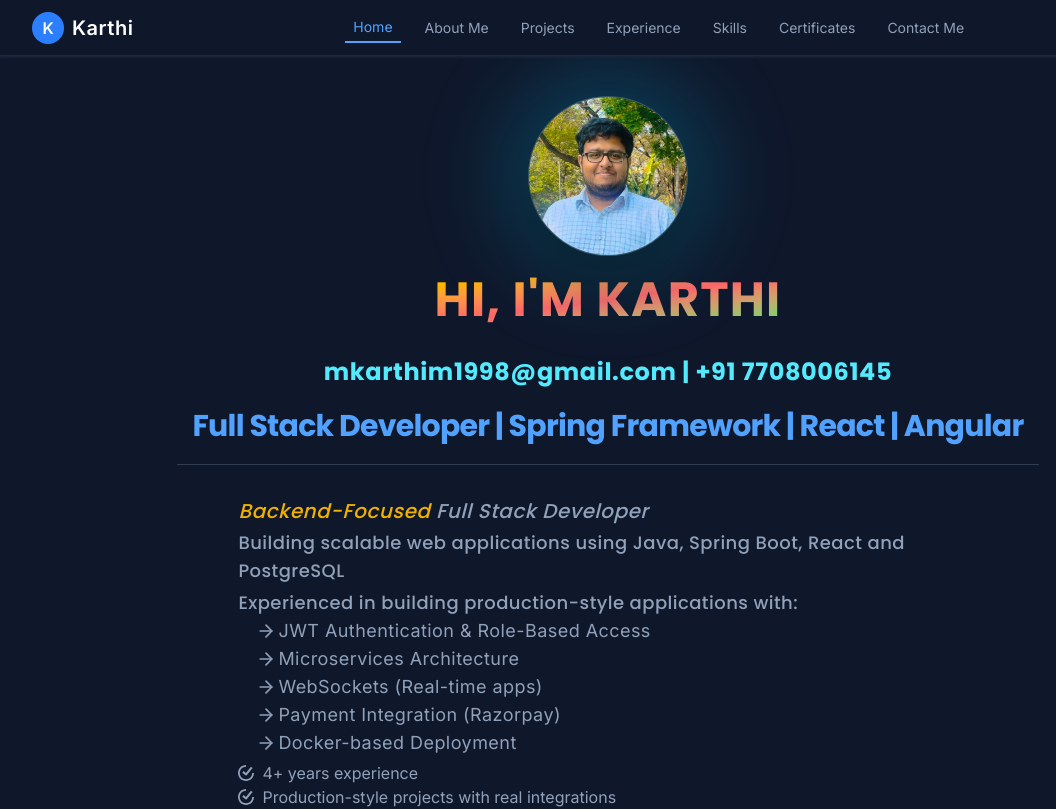
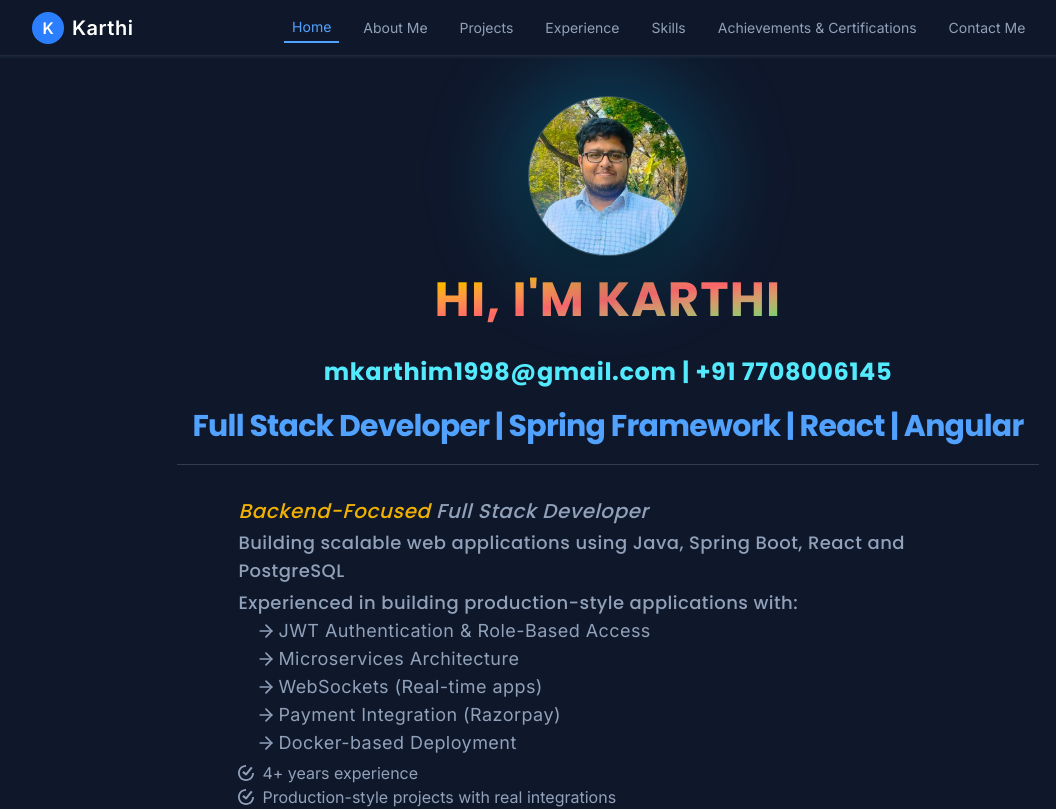
Before and after one commit to karthi-mr/my-portfolio, a React (Vite) app: page /home in a window 1280 px wide. Shown: the top 809 px of the page, without its empty margins (32-1088 px from the left). Built offline with nearby package versions, Linux system fonts and the light colour scheme.

Commit message:
minor fix

```diff
--- a/src/pages/Certificates.tsx
+++ b/src/pages/Certificates.tsx
@@ -26,7 +26,7 @@ function Certificates(): ReactElement {
           className="text-2xl md:text-5xl tracking-wide mb-3 font-bold bg-linear-to-r
           from-blue-400 via-purple-400 to-cyan-400 bg-clip-text text-transparent uppercase"
         >
-          Certificates
+          Achievements & Certifications
         </h1>
         <hr
           className="w-full h-0.5 border-0 bg-linear-to-r from-blue-400 via-purple-400 to-cyan-400"
--- a/src/pages/Navbar.tsx
+++ b/src/pages/Navbar.tsx
@@ -35,7 +35,7 @@ function Navbar(): ReactElement {
     { to: "/projects", label: "Projects" },
     { to: "/experience", label: "Experience" },
     { to: "/skills", label: "Skills" },
-    { to: "/certificates", label: "Certificates" },
+    { to: "/certificates", label: "Achievements & Certifications" },
     { to: "/contact", label: "Contact Me" },
   ];
 
```
